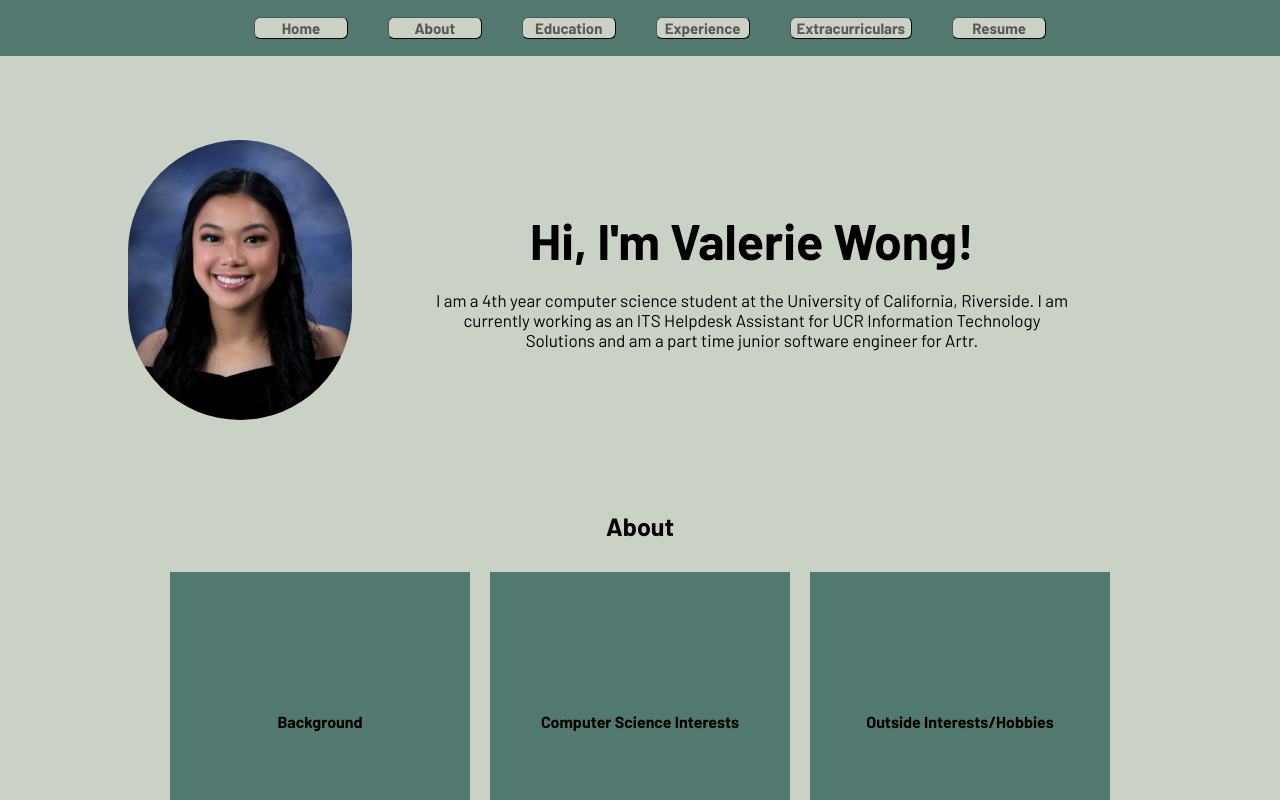
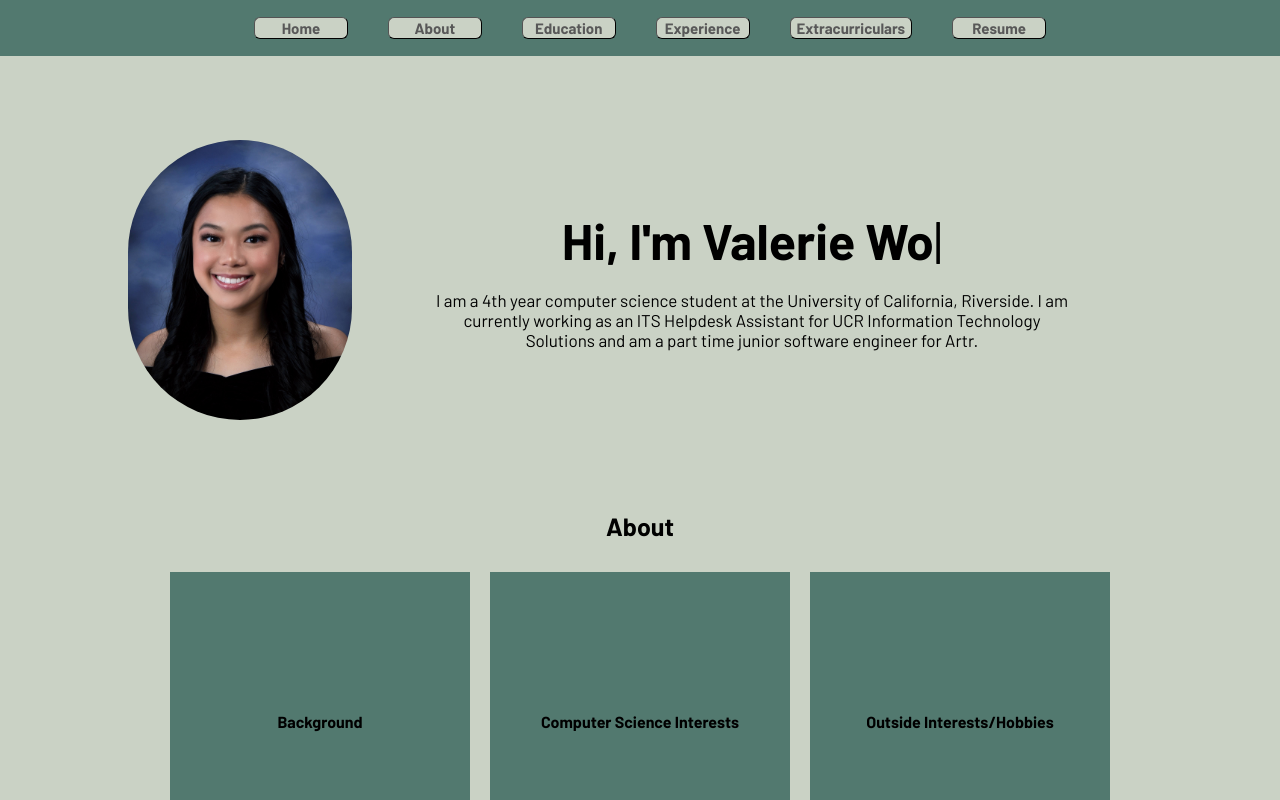
Before and after one commit to vwong031/valeriewong, a React (Create React App) app: page / in a window 1280 px wide. Shown: the top 800 px of the page. Built offline with nearby package versions, Linux system fonts and the light colour scheme.

Commit message:
typing animation

```diff
--- a/package.json
+++ b/package.json
@@ -11,6 +11,7 @@
     "react-dom": "^18.3.1",
     "react-icons": "^5.2.1",
     "react-scripts": "5.0.1",
+    "react-typed": "^2.0.12",
     "web-vitals": "^2.1.4"
   },
   "scripts": {
--- a/src/components/Home.css
+++ b/src/components/Home.css
@@ -40,6 +40,10 @@
   white-space: pre-line;
 }
 
+.typed-cursor {
+  font-weight: normal !important;
+}
+
 @media (max-width: 900px) {
   .container {
     flex-direction: column;
--- a/src/components/Home.js
+++ b/src/components/Home.js
@@ -1,6 +1,40 @@
+import React from 'react';
+import { ReactTyped } from 'react-typed';
 import './Home.css';
 
 function Home() {
+  // const [typedText, setTypedText] = useState('');
+  // const fullText = "Hi, I'm Valerie Wong!";
+  // const typingSpeed = 100;
+  // const resetDelay = 2000;
+
+  // useEffect(() => {
+  //   let i = 0;
+  //   let isMounted = true;
+
+  //   const typeText = () => {
+  //     if (isMounted) {
+  //       if (i < fullText.length) {
+  //         setTypedText((prev) => prev + fullText[i]);
+  //         ++i;
+  //       }
+  //       else {
+  //         setTimeout(() => {
+  //           setTypedText('');
+  //           i = 0;
+  //         }, resetDelay);
+  //       }
+  //     }
+  //   };
+
+  //   let interval = setInterval(typeText, typingSpeed);
+
+  //   return () => {
+  //     isMounted = false;
+  //     clearInterval(interval);
+  //   };
+  // }, []);
+
   return (
     <div id="Home">
       <div className="container">
@@ -11,7 +45,16 @@ function Home() {
         />
         <div className="name-and-description barlow-regular">
           <div className="name">
-            Hi, I'm Valerie Wong!
+            {/* Hi, I'm Valerie Wong! */}
+            {/* {typedText} <span className="cursor">|</span> */}
+            <ReactTyped
+              strings={[
+                "Hi, I'm Valerie Wong!",
+              ]}
+              typeSpeed={170}
+              backSpeed={130}
+              loop
+            />
           </div>
           <div className="description">
             I am a 4th year computer science student at the University of California, Riverside.
```
Also changed, not shown: 1 other file (tests, documents, lock files or other folders).
